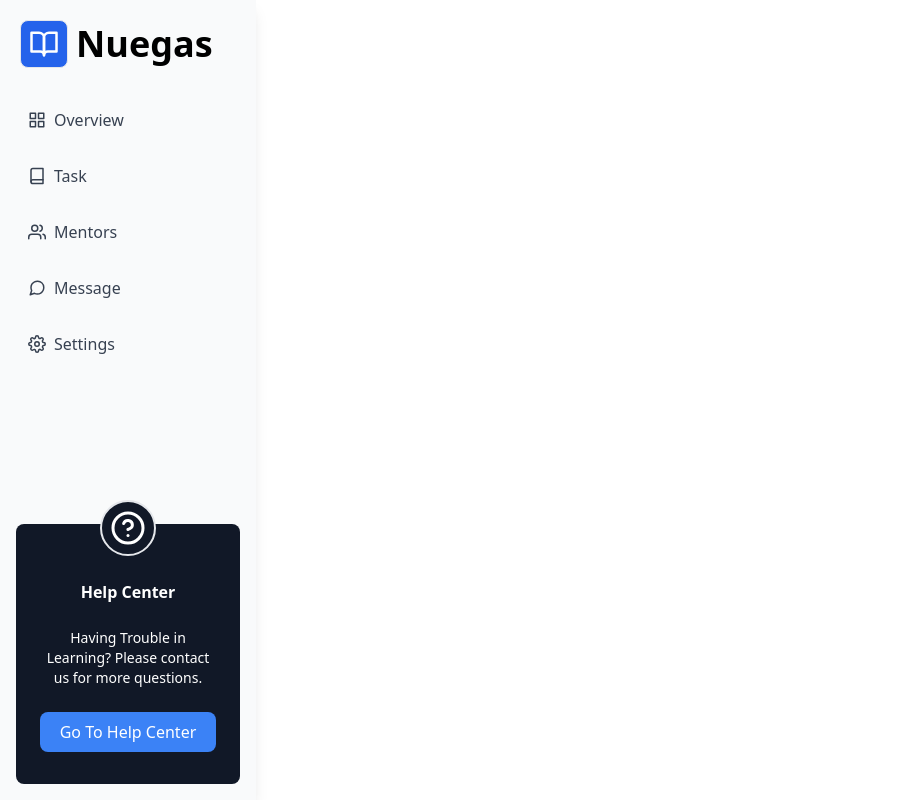
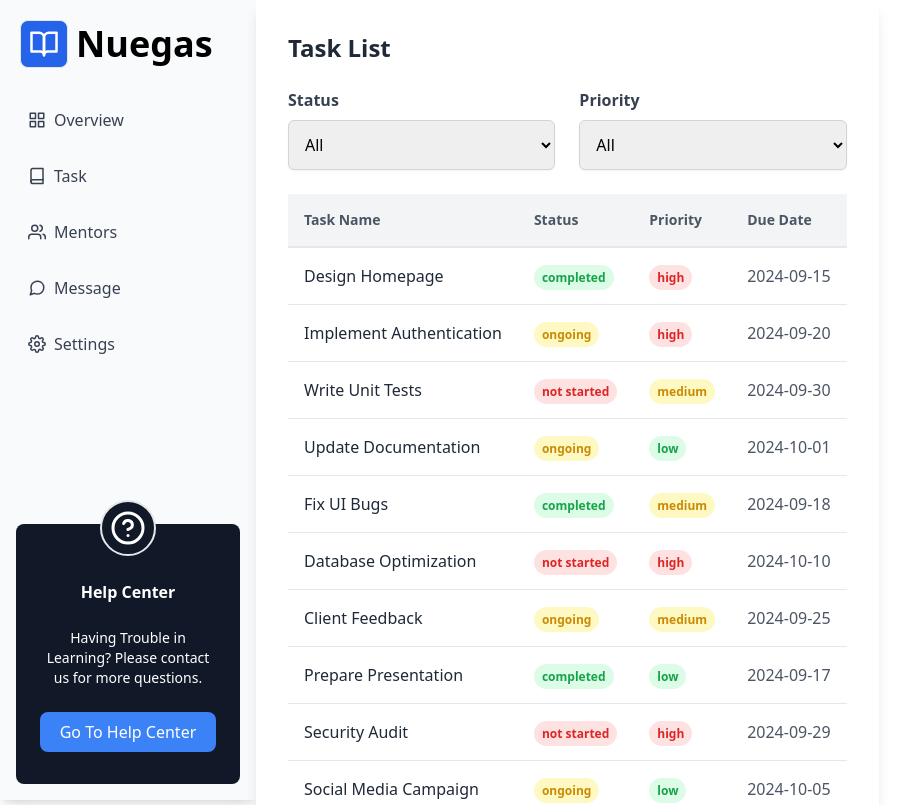
Before and after one commit to Horsmanayo/task-manager, a React (Vite) app: page /dashboard/tasks in a window 1280 px wide. Shown: the top 805 px of the page, without its empty margins (0-904 px from the left). Built offline with nearby package versions, Linux system fonts and the light colour scheme.

Commit message:
TaskList

```diff
--- a/src/App.tsx
+++ b/src/App.tsx
@@ -1,6 +1,6 @@
 import { Navigate, Route, Routes } from "react-router-dom";
 import { lazy, Suspense } from "react";
-import Loader from "./component/Loader";
+import Loader from "./components/Loader";
 
 const LazyAuth = lazy(() => import("./pages/auth/Auth"));
 const LazyDashboard = lazy(() => import("./pages/dashboard/Dashboard"));
@@ -14,7 +14,6 @@ function App() {
 
         {/* Auth route declaration below */}
         <Route path="/auth/*" element={<LazyAuth />} />
-
         {/* default route */}
         <Route path="*" element={<div>404: Not Found</div>} />
       </Routes>
--- a/src/component/Sidebar.tsx
+++ b/src/components/Sidebar.tsx
@@ -40,7 +40,7 @@ const Sidebar = () => {
           </Link>
 
           <Link
-            to="/tasks"
+            to="/dashboard/tasks"
             className="flex items-center space-x-2 text-gray-700 hover:bg-gray-200 p-2 rounded-md"
           >
             <FiBook className="text-lg" />
--- /dev/null
+++ b/src/data/taskData.ts
@@ -0,0 +1,109 @@
+export interface Task {
+  id: number;
+  name: string;
+  status: "completed" | "ongoing" | "not started";
+  priority: "high" | "medium" | "low";
+  description: string;
+  dueDate: string;
+}
+
+export const mockTasks: Task[] = [
+  {
+    id: 1,
+    name: "Design Homepage",
+    status: "completed",
+    priority: "high",
+    description: "Finalize the homepage design for the new project.",
+    dueDate: "2024-09-15",
+  },
+  {
+    id: 2,
+    name: "Implement Authentication",
+    status: "ongoing",
+    priority: "high",
+    description: "Set up login, register, and logout functionalities.",
+    dueDate: "2024-09-20",
+  },
+  {
+    id: 3,
+    name: "Write Unit Tests",
+    status: "not started",
+    priority: "medium",
+    description: "Add unit tests for the user and task modules.",
+    dueDate: "2024-09-30",
+  },
+  {
+    id: 4,
+    name: "Update Documentation",
+    status: "ongoing",
+    priority: "low",
+    description: "Update the project documentation with the latest features.",
+    dueDate: "2024-10-01",
+  },
+  {
+    id: 5,
+    name: "Fix UI Bugs",
+    status: "completed",
+    priority: "medium",
+    description: "Resolve layout issues on mobile devices.",
+    dueDate: "2024-09-18",
+  },
+  {
+    id: 6,
+    name: "Database Optimization",
+    status: "not started",
+    priority: "high",
+    description: "Optimize database queries for performance improvements.",
+    dueDate: "2024-10-10",
+  },
+  {
+    id: 7,
+    name: "Client Feedback",
+    status: "ongoing",
+    priority: "medium",
+    description:
+      "Incorporate feedback from the client in the latest design iteration.",
+    dueDate: "2024-09-25",
+  },
+  {
+    id: 8,
+    name: "Prepare Presentation",
+    status: "completed",
+    priority: "low",
+    description: "Create slides for the upcoming stakeholder meeting.",
+    dueDate: "2024-09-17",
+  },
+  {
+    id: 9,
+    name: "Security Audit",
+    status: "not started",
+    priority: "high",
+    description: "Conduct a security audit on the user authentication module.",
+    dueDate: "2024-09-29",
+  },
+  {
+    id: 10,
+    name: "Social Media Campaign",
+    status: "ongoing",
+    priority: "low",
+    description:
+      "Plan and execute a marketing campaign on social media platforms.",
+    dueDate: "2024-10-05",
+  },
+  {
+    id: 11,
+    name: "User Research",
+    status: "completed",
+    priority: "medium",
+    description: "Collect user feedback and analyze research data.",
+    dueDate: "2024-09-21",
+  },
+  {
+    id: 12,
+    name: "API Integration",
+    status: "not started",
+    priority: "high",
+    description: "Integrate third-party APIs into the application.",
+    dueDate: "2024-09-28",
+  },
+];
--- a/src/pages/dashboard/Dashboard.tsx
+++ b/src/pages/dashboard/Dashboard.tsx
@@ -1,6 +1,7 @@
 import { Route, Routes } from "react-router-dom";
-import Sidebar from "../../component/Sidebar";
+import Sidebar from "../../components/Sidebar";
 import Overview from "./Overview";
+import TaskList from "../list/Tasklist";
 
 const Dashboard = () => {
   return (
@@ -9,6 +10,7 @@ const Dashboard = () => {
       <Routes>
         <Route path="/" element={<Overview />} />
         <Route path="/overview" element={<Overview />} />
+        <Route path="/tasks" element={<TaskList />} />
       </Routes>
     </div>
   );
--- /dev/null
+++ b/src/pages/list/Tasklist.tsx
@@ -0,0 +1,126 @@
+import { useState } from "react";
+import { mockTasks, Task } from "../../data/taskData";
+
+const TaskList = () => {
+  const [filterStatus, setFilterStatus] = useState<string>("");
+  const [filterPriority, setFilterPriority] = useState<string>("");
+
+  const filteredTasks = mockTasks.filter((task) => {
+    return (
+      (filterStatus ? task.status === filterStatus : true) &&
+      (filterPriority ? task.priority === filterPriority : true)
+    );
+  });
+
+  return (
+    <div className="p-8 bg-white rounded-lg shadow-lg">
+      <h2 className="text-2xl font-extrabold text-gray-800 mb-6">Task List</h2>
+
+      {/* Filter Section */}
+      <div className="grid grid-cols-1 sm:grid-cols-2 gap-6 mb-6">
+        {/* Filter by Status */}
+        <div>
+          <label className="block text-gray-700 font-semibold mb-2">
+            Status
+          </label>
+          <select
+            value={filterStatus}
+            onChange={(e) => setFilterStatus(e.target.value)}
+            className="w-full p-3 border border-gray-300 rounded-md shadow-sm focus:outline-none focus:ring-2 focus:ring-blue-400"
+          >
+            <option value="">All</option>
+            <option value="completed">Completed</option>
+            <option value="ongoing">Ongoing</option>
+            <option value="not started">Not Started</option>
+          </select>
+        </div>
+
+        {/* Filter by Priority */}
+        <div>
+          <label className="block text-gray-700 font-semibold mb-2">
+            Priority
+          </label>
+          <select
+            value={filterPriority}
+            onChange={(e) => setFilterPriority(e.target.value)}
+            className="w-full p-3 border border-gray-300 rounded-md shadow-sm focus:outline-none focus:ring-2 focus:ring-blue-400"
+          >
+            <option value="">All</option>
+            <option value="high">High</option>
+            <option value="medium">Medium</option>
+            <option value="low">Low</option>
+          </select>
+        </div>
+      </div>
+
+      {/* Task List in Table Format */}
+      <div className="overflow-x-auto">
+        <table className="min-w-full border-collapse bg-white">
+          <thead>
+            <tr className="bg-gray-100 border-b-2 border-gray-200 text-left">
+              <th className="p-4 text-sm font-semibold text-gray-600">
+                Task Name
+              </th>
+              <th className="p-4 text-sm font-semibold text-gray-600">
+                Status
+              </th>
+              <th className="p-4 text-sm font-semibold text-gray-600">
+                Priority
+              </th>
+              <th className="p-4 text-sm font-semibold text-gray-600">
+                Due Date
+              </th>
+            </tr>
+          </thead>
+          <tbody className="divide-y divide-gray-200">
+            {filteredTasks.length ? (
+              filteredTasks.map((task: Task) => (
+                <tr
+                  key={task.id}
+                  className="hover:bg-gray-50 transition ease-in-out duration-150"
+                >
+                  <td className="p-4 text-gray-800">{task.name}</td>
+                  <td className="p-4">
+                    <span
+                      className={`px-2 py-1 text-xs font-semibold rounded-full ${
+                        task.status === "completed"
+                          ? "bg-green-100 text-green-600"
+                          : task.status === "ongoing"
+                          ? "bg-yellow-100 text-yellow-600"
+                          : "bg-red-100 text-red-600"
+                      }`}
+                    >
+                      {task.status}
+                    </span>
+                  </td>
+                  <td className="p-4">
+                    <span
+                      className={`px-2 py-1 text-xs font-semibold rounded-full ${
+                        task.priority === "high"
+                          ? "bg-red-100 text-red-600"
+                          : task.priority === "medium"
+                          ? "bg-yellow-100 text-yellow-600"
+                          : "bg-green-100 text-green-600"
+                      }`}
+                    >
+                      {task.priority}
+                    </span>
+                  </td>
+                  <td className="p-4 text-gray-600">{task.dueDate}</td>
+                </tr>
+              ))
+            ) : (
+              <tr>
+                <td colSpan={4} className="text-center p-4 text-gray-600">
+                  No tasks found.
+                </td>
+              </tr>
+            )}
+          </tbody>
+        </table>
+      </div>
+    </div>
+  );
+};
+
+export default TaskList;
```
Also changed, not shown: package.json (+6 -2 lines), src/components/Loader.tsx (renamed from src/component/Loader.tsx), 1 other file (tests, documents, lock files or other folders).
